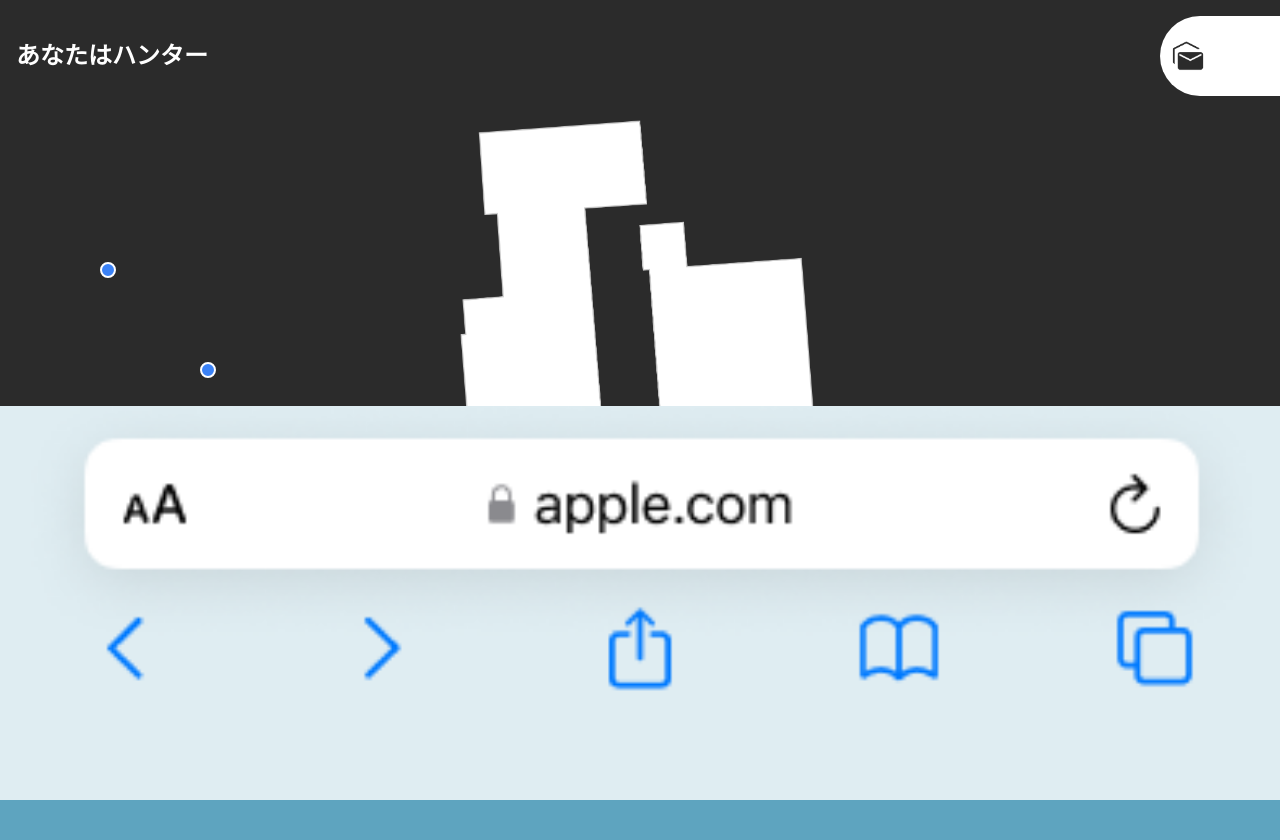
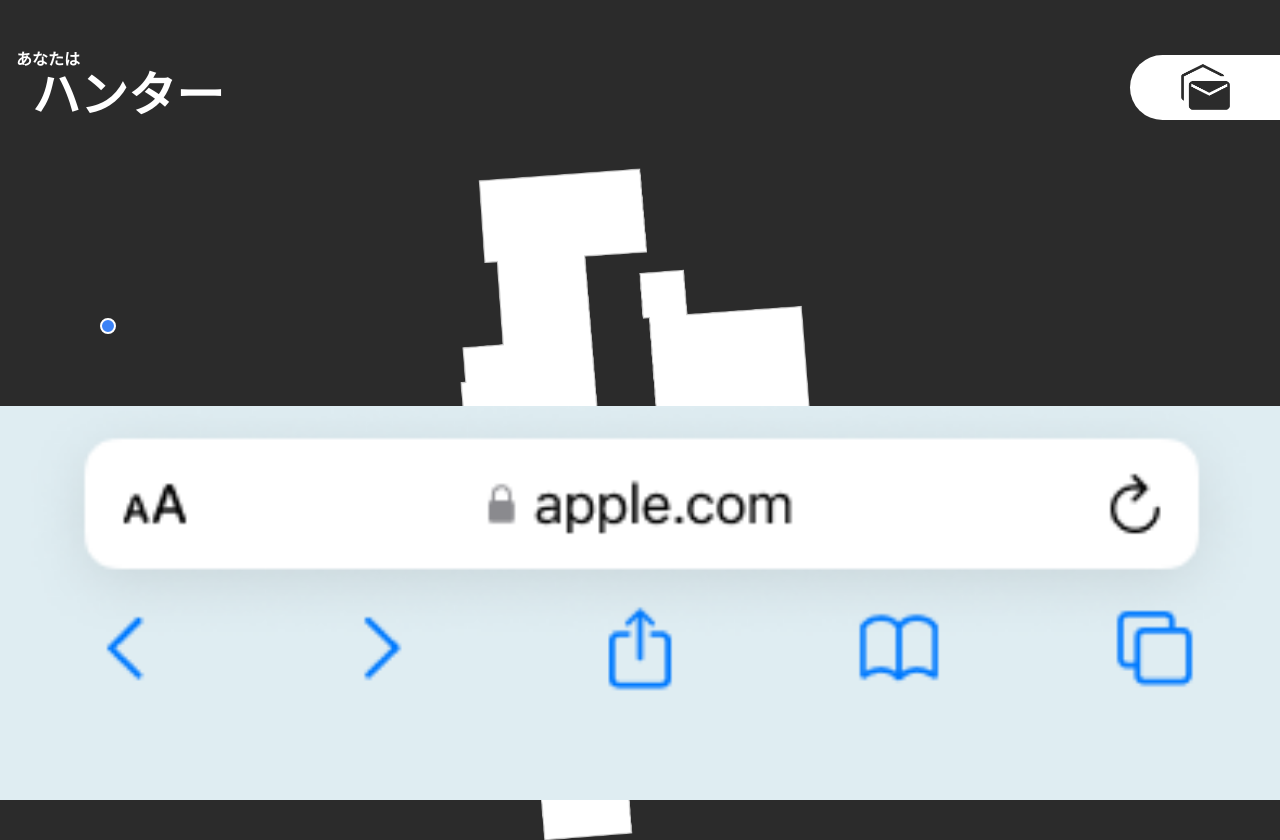
Before and after one commit to syumai6842/pairtag, a Next.js app: page /Hunter in a window 1280 px wide. Before the commit the page ends 800 px from the top, so only its background shows below. Built offline with nearby package versions, Linux system fonts and the light colour scheme.

Commit message:
adjust text

```diff
--- a/app/Hunter/page.tsx
+++ b/app/Hunter/page.tsx
@@ -15,15 +15,18 @@ export default function Hunter() {
 
   return (
     <div className="min-h-screen flex flex-col" style={{ backgroundColor: 'var(--background)' }}>
-      <header className="flex justify-between items-center py-4 pl-4 text-white">
-        <h1 className="text-2xl font-bold">あなたはハンター</h1>
+      <header className="flex justify-between items-end py-12 pl-4 text-white">
+        <div className="flex flex-col items-baseline">
+          <h1 className="text-1xl font-bold">あなたは</h1>
+          <h1 className="text-5xl font-bold pl-4">ハンター</h1>
+        </div>
         <div className="relative">
           <button
             onClick={() => setIsMailboxOpen(!isMailboxOpen)}
-            className="bg-white p-2 rounded-l-full rounded-r-none"
-            style={{ width: '120px', height: '80px' }}
+            className="bg-white p-2 rounded-l-full rounded-r-none flex items-center justify-center"
+            style={{ width: '150px', height: '65px' }}
           >
-            <Image src="/img/mail_black.png" alt="Mailbox" width={40} height={40} />
+            <Image src="/img/mail_black.png" alt="Mailbox" width={65} height={65} />
           </button>
           {isMailboxOpen && (
             <div className="absolute right-0 top-12 bg-white text-black p-4 rounded shadow-lg">
```
